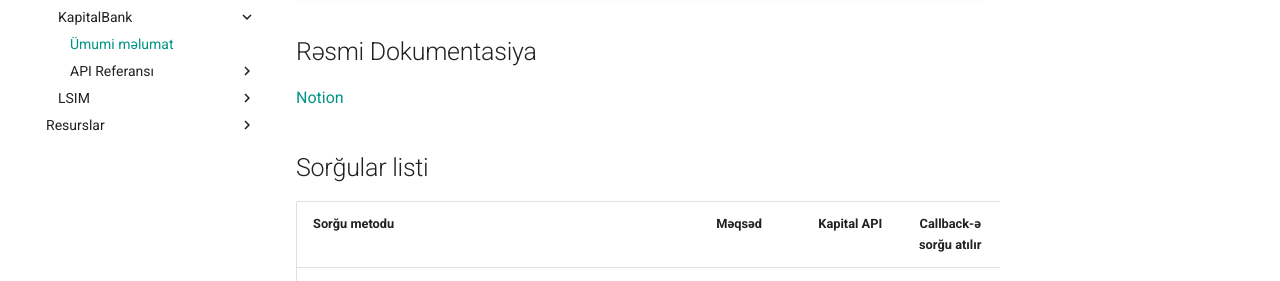
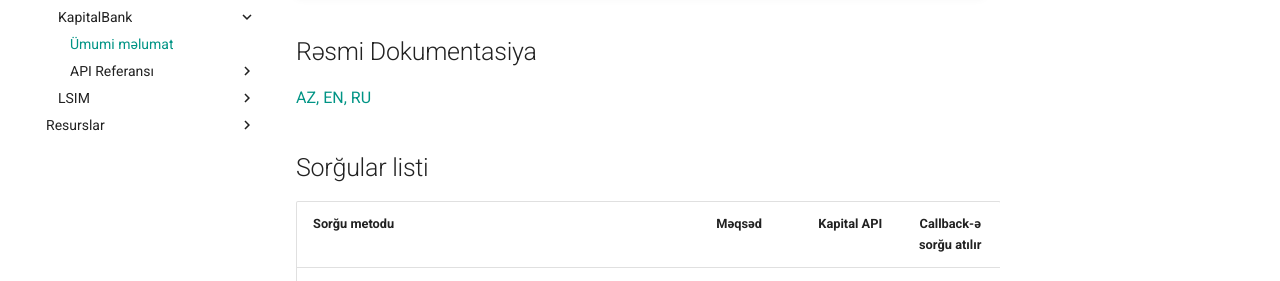
Before and after one commit to mmzeynalli/integrify, an MkDocs documentation site: the page built from docs/az/docs/integrations/kapital/about.md, in a window 1280 px wide and 900 px high, scrolled down 808 px. Shown: the part 172-453 px from the top of the window. Built offline with MkDocs 1.6.1 and Material for MkDocs 9.7.7, drawn with Linux system fonts in a browser that asks for light colours; emoji names are drawn with the system emoji font; comment, search, counter and statistics services are not loaded.

```diff
--- a/docs/az/docs/integrations/kapital/about.md
+++ b/docs/az/docs/integrations/kapital/about.md
@@ -4,12 +4,11 @@
     Bu sorğulardan istifadə etmək üçün, bu dəyərləri "environment variable"-larına əlavə etməlisiniz: `KAPITAL_USERNAME`, `KAPITAL_PASSWORD`
     Əlave olaraq `KAPITAL_ENV` dəyişənini də təyin etməlisiniz. Əgər default olaraq saxlasaz test mühitindən istifadə edəcəksiniz. Əks halda, `prod` dəyərini təyin etməlisiniz.
 
-    | **Environment Variable**  | **Description**                               | **Default**                             |
-    |---------------------------|-----------------------------------------------|-----------------------------------------|
-    | `KAPITAL_USERNAME`        | Kapital API autentifikasiyası üçün Username   | `TerminalSys/kapital`                   |
-    | `KAPITAL_PASSWORD`        | Kapital API autentifikasiyası üçün Password   | `kapital123`                            |
-    | `KAPITAL_ENV`             | Environment mode (`test` və ya `prod`)        | `test` (default)                        |
-
+    | **Environment Variable** | **Description**                             | **Default**           |
+    | ------------------------ | ------------------------------------------- | --------------------- |
+    | `KAPITAL_USERNAME`       | Kapital API autentifikasiyası üçün Username | `TerminalSys/kapital` |
+    | `KAPITAL_PASSWORD`       | Kapital API autentifikasiyası üçün Password | `kapital123`          |
+    | `KAPITAL_ENV`            | Environment mode (`test` və ya `prod`)      | `test` (default)      |
 
 ???+ note
     Kapital interfeysinin dilini dəyişmək istəyirsinizsə, `KAPITAL_INTERFACE_LANG` "environment variable"-na dəyər verin. Default olaraq, Azərbaycan dili olacaq.
@@ -18,25 +17,25 @@
 
 ???+ info
     ### Test Card Məlumatları
-    | **PAN**            | **ExpDate** | **CVV/CVV2** |
-    |--------------------|-------------|--------------|
-    | 4169741330151778   | 11/26       | 119          |
-    | 5239151747183468   | 11/24       | 292          |
+    | **PAN**          | **ExpDate** | **CVV/CVV2** |
+    | ---------------- | ----------- | ------------ |
+    | 4169741330151778 | 11/26       | 119          |
+    | 5239151747183468 | 11/24       | 292          |
 
 ## Rəsmi Dokumentasiya { #official-documentation }
 
-[Notion](https://brawny-airport-7ca.notion.site/Kapital-bank-E-commerce-API-Documentation-6dd6a228c40644e3bef034bca7845e3c)
+[AZ, EN, RU](https://pg.kapitalbank.az/docs)
 
 ## Sorğular listi { #list-of-requests }
 
-| Sorğu metodu                                                                                           | Məqsəd                                             |            Kapital API            |  Callback-ə sorğu atılır  |
-| :----------------------------------------------------------------------------------------------------- | :------------------------------------------------- | :-------------------------------: | :-----------------------: |
-| [`create_order`][integrify.kapital.client.KapitalClientClass.create_order]                             | Ödəniş                                             |           `/api/order`            | :fontawesome-solid-check: |
-| [`get_order_information`][integrify.kapital.client.KapitalClientClass.get_order_information]                   | Ödəniş haqda qısa məlumat                          |      `/api/order/{order_id}`      |            :x:            |
+| Sorğu metodu                                                                                     | Məqsəd                                             |            Kapital API            |  Callback-ə sorğu atılır  |
+| :----------------------------------------------------------------------------------------------- | :------------------------------------------------- | :-------------------------------: | :-----------------------: |
+| [`create_order`][integrify.kapital.client.KapitalClientClass.create_order]                       | Ödəniş                                             |           `/api/order`            | :fontawesome-solid-check: |
+| [`get_order_information`][integrify.kapital.client.KapitalClientClass.get_order_information]     | Ödəniş haqda qısa məlumat                          |      `/api/order/{order_id}`      |            :x:            |
 | [`get_detailed_order_info`][integrify.kapital.client.KapitalClientClass.get_detailed_order_info] | Ödəniş haqda detallı məlumat                       |      `/api/order/{order_id}`      |            :x:            |
-| [`refund_order`][integrify.kapital.client.KapitalClientClass.refund_order]                             | Geri ödəniş sorğusu                                | `/api/order/{order_id}/exec-tran` |            :x:            |
-| [`save_card`][integrify.kapital.client.KapitalClientClass.save_card]                                   | Kartı saxlamaq üçün ödəniş sorğusu                 |           `/api/order`            |            :fontawesome-solid-check:            |
-| [`pay_and_save_card`][integrify.kapital.client.KapitalClientClass.pay_and_save_card] | Kartı saxlamaq və ödəniş etmək üçün ödəniş sorğusu |           `/api/order`            |            :fontawesome-solid-check:            |
-| [`full_reverse_order`][integrify.kapital.client.KapitalClientClass.full_reverse_order]                 | Ödənişi ləğv etmək üçün sorğu                      | `/api/order/{order_id}/exec-tran` |            :x:            |
-| [`clearing_order`][integrify.kapital.client.KapitalClientClass.clearing_order]                         | Ödənişin təsdiq edilməsi üçün sorğu                | `/api/order/{order_id}/exec-tran` |            :x:            |
-| [`pay_with_saved_card`][integrify.kapital.client.KapitalClientClass.pay_with_saved_card]               | Ödənişin hissəsini ləğv etmək üçün sorğu           | `/api/order/{order_id}/exec-tran` |            :x:            |
+| [`refund_order`][integrify.kapital.client.KapitalClientClass.refund_order]                       | Geri ödəniş sorğusu                                | `/api/order/{order_id}/exec-tran` |            :x:            |
+| [`save_card`][integrify.kapital.client.KapitalClientClass.save_card]                             | Kartı saxlamaq üçün ödəniş sorğusu                 |           `/api/order`            | :fontawesome-solid-check: |
+| [`pay_and_save_card`][integrify.kapital.client.KapitalClientClass.pay_and_save_card]             | Kartı saxlamaq və ödəniş etmək üçün ödəniş sorğusu |           `/api/order`            | :fontawesome-solid-check: |
+| [`full_reverse_order`][integrify.kapital.client.KapitalClientClass.full_reverse_order]           | Ödənişi ləğv etmək üçün sorğu                      | `/api/order/{order_id}/exec-tran` |            :x:            |
+| [`clearing_order`][integrify.kapital.client.KapitalClientClass.clearing_order]                   | Ödənişin təsdiq edilməsi üçün sorğu                | `/api/order/{order_id}/exec-tran` |            :x:            |
+| [`pay_with_saved_card`][integrify.kapital.client.KapitalClientClass.pay_with_saved_card]         | Ödənişin hissəsini ləğv etmək üçün sorğu           | `/api/order/{order_id}/exec-tran` |            :x:            |
```
Also changed, not shown: netlify.toml, 1 other file.
